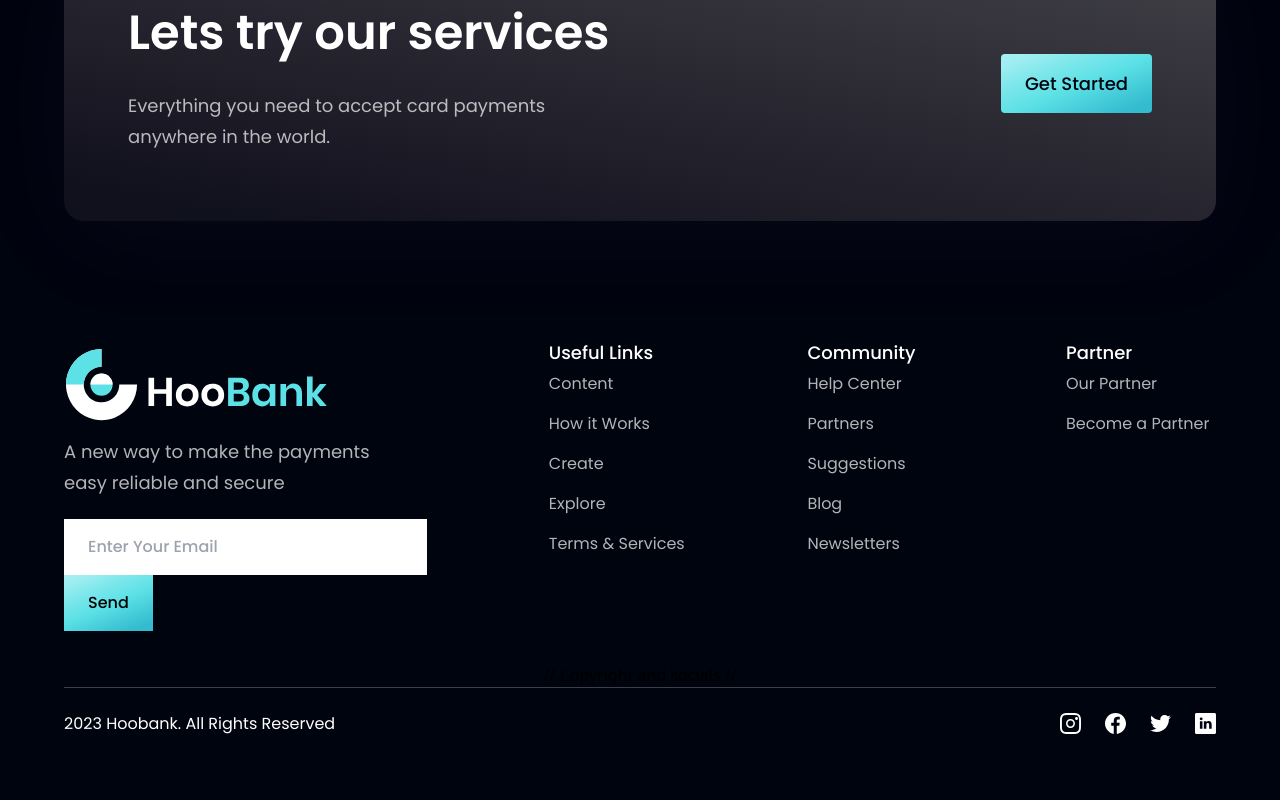
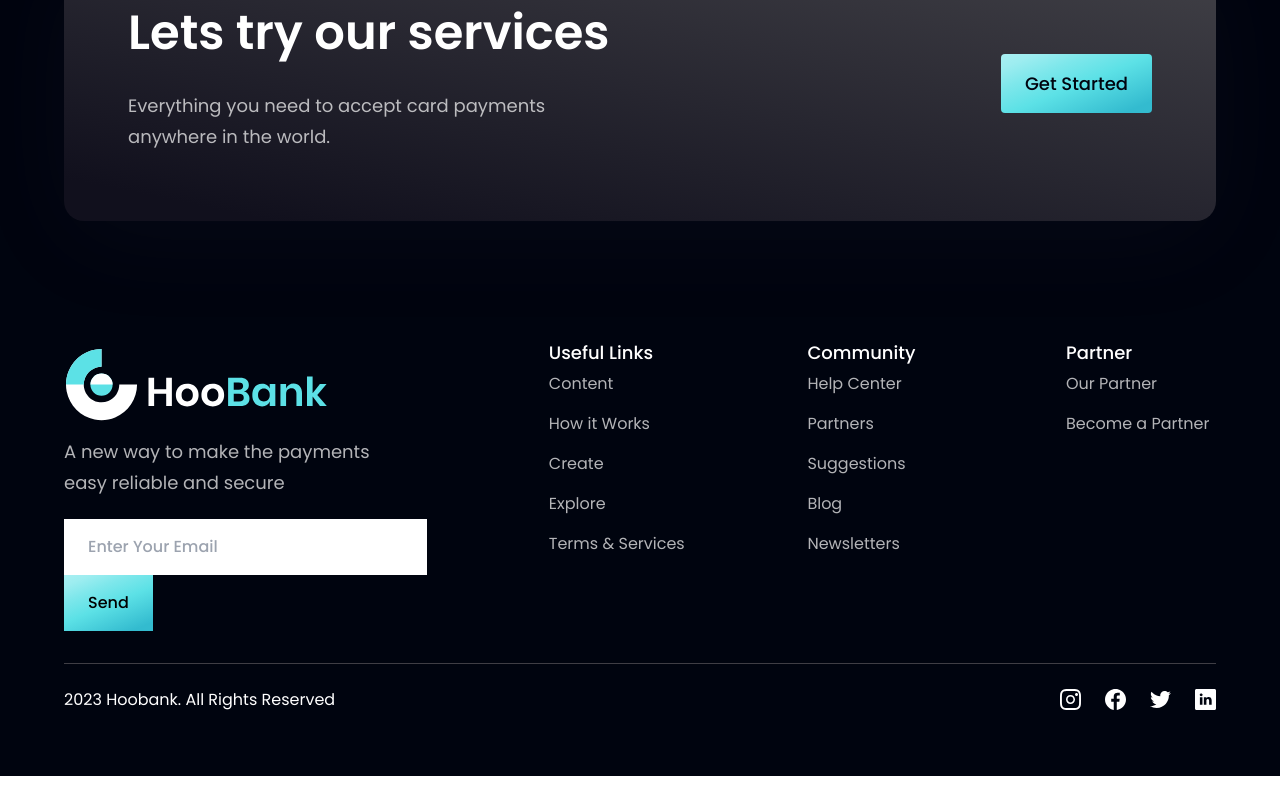
Before and after one commit to Og-Miles/Hoobank, a React (Vite) app in the folder Hoobank/: page / in a window 1280 px wide. Shown: the part 4133-4933 px from the top of the page. After the commit the page ends 4909 px from the top, so only its background shows below. Built offline with nearby package versions, Linux system fonts and the light colour scheme.

Commit message:
Last commit

```diff
--- a/Hoobank/src/components/Footer.jsx
+++ b/Hoobank/src/components/Footer.jsx
@@ -33,7 +33,8 @@ const Footer = () => (
         </div>
 
       </div>
-              // Copyright and socials //
+              {/* Copyright and socials*/}
+
           <div className="w-full flex justify-between items-center md:flex-row flex-col pt-6 border-t-[1px] border-t-[#3f3e45]">
             <p className="font-poppins font-normal text-center text-18px leading-7px text-white">2023 Hoobank. All Rights Reserved</p>
             <div className="flex flex-row md:mt-0 mt-6">
```
